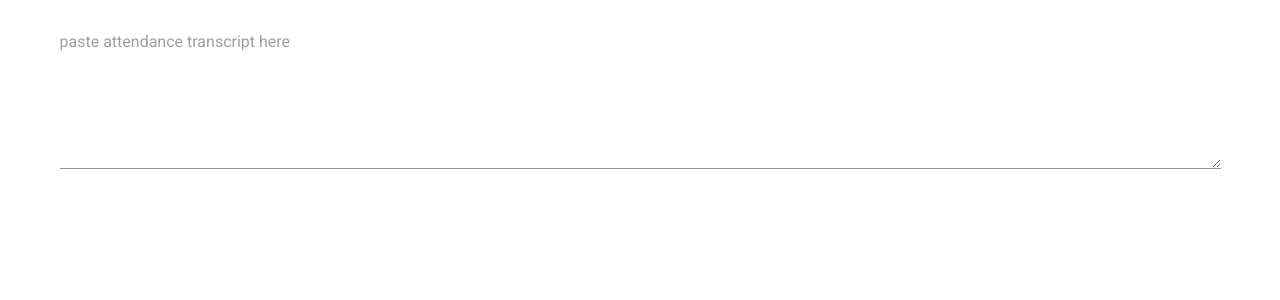
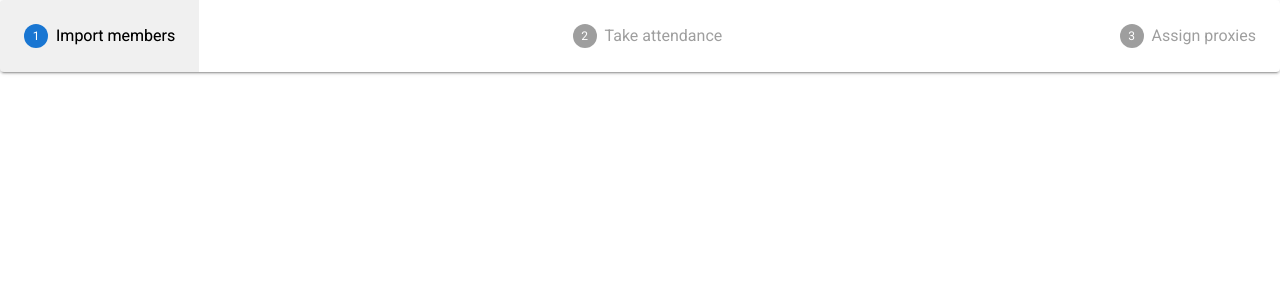
Before and after one commit to cfm/ta-attendance-tools, a Vue app: page / in a window 1280 px wide. Shown: the top 300 px of the page. Built offline with nearby package versions, Linux system fonts and the light colour scheme.

Commit message:
feat(Wizard): step through attendance-taking process

```diff
--- a/src/App.vue
+++ b/src/App.vue
@@ -1,19 +1,19 @@
 <template>
   <v-app>
     <v-main>
-      <ReformatProxyTranscript />
+      <Wizard />
     </v-main>
   </v-app>
 </template>
 
 <script>
-import ReformatProxyTranscript from "./components/ReformatProxyTranscript";
+import Wizard from "./components/Wizard";
 
 export default {
   name: "App",
 
   components: {
-    ReformatProxyTranscript,
+    Wizard,
   },
 
   data: () => ({
--- /dev/null
+++ b/src/components/Wizard.vue
@@ -0,0 +1,27 @@
+<template>
+  <v-stepper>
+    <v-stepper-header>
+      <v-stepper-step step="1" editable>Import members</v-stepper-step>
+      <v-stepper-step step="2" :editable="haveMemberList"
+        >Take attendance</v-stepper-step
+      >
+      <v-stepper-step step="3" :editable="haveAttendance"
+        >Assign proxies</v-stepper-step
+      >
+    </v-stepper-header>
+    <v-stepper-items> </v-stepper-items>
+  </v-stepper>
+</template>
+
+<script>
+export default {
+  name: "Wizard",
+
+  data: () => {
+    return {
+      haveAttendance: false,
+      haveMemberList: false,
+    };
+  },
+};
+</script>
```
